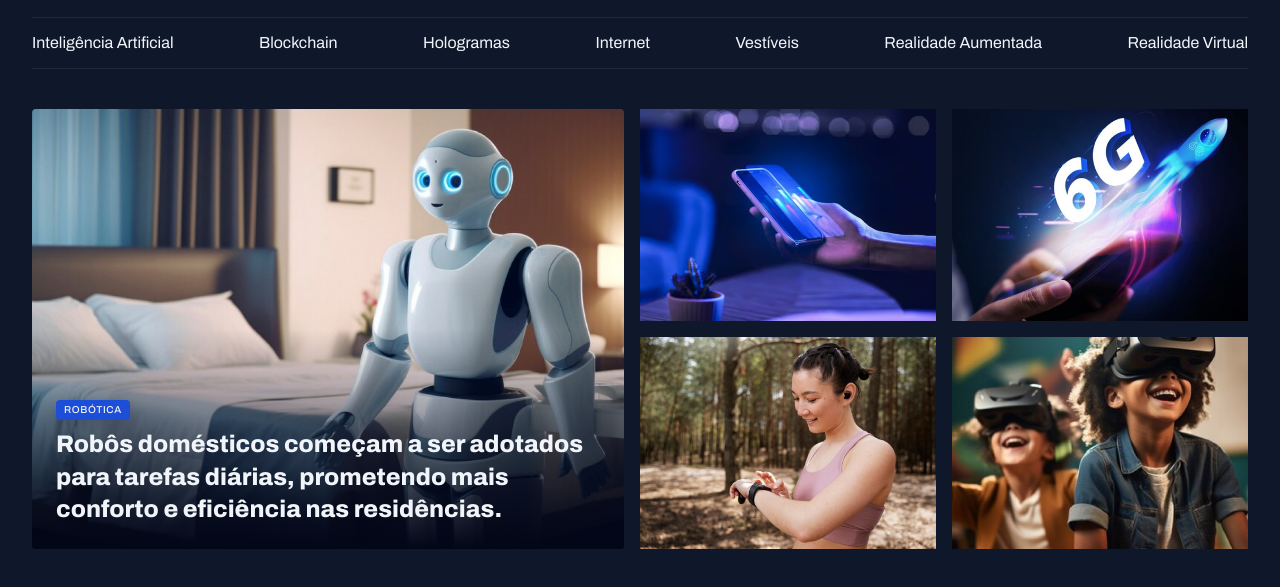
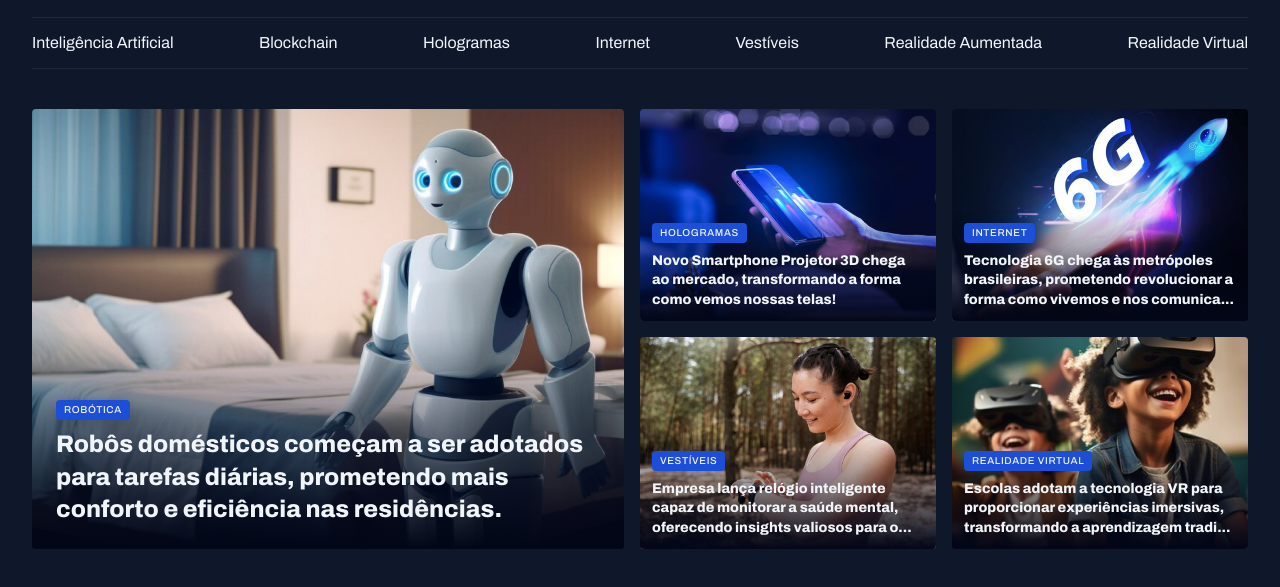
Before and after one commit to cristiano027/portal-de-noticias, a plain HTML site: page index.html in a window 1280 px wide. Shown: the part 55-642 px from the top of the page. Drawn offline with Linux system fonts and the light colour scheme.

Commit message:
finalizando a secao destaques

```diff
--- a/index.html
+++ b/index.html
@@ -57,21 +57,41 @@
       </figure>
 
     <div class="grid grid-cols-2 gap-16">
-      <div>
+      <figure class="card">
         <img src="assets/images/Image 02.png">
-       </div>
 
-       <div>
+        <figcaption>
+          <span class="content-tag">hologramas</span>
+          <h2 class="text-lg">Novo Smartphone Projetor 3D chega ao mercado, transformando a forma como vemos nossas telas!</h2>
+        </figcaption>
+       </figure class="card">
+
+       <figure class="card">
         <img src="assets/images/Image 03.png">
-       </div>
 
-       <div>
+        <figcaption>
+          <span class="content-tag">Internet</span>
+          <h2 class="text-lg">Tecnologia 6G chega às metrópoles brasileiras, prometendo revolucionar a forma como vivemos e nos comunica...</h2>
+        </figcaption>
+       </figure class="card">
+
+       <figure class="card">
         <img src="assets/images/Image 04.png">
-       </div>
 
-       <div>
+        <figcaption>
+          <span class="content-tag">Vestíveis</span>
+          <h2 class="text-lg">Empresa lança relógio inteligente capaz de monitorar a saúde mental, oferecendo insights valiosos para o...</h2>
+        </figcaption>
+       </figure>
+
+       <figure class="card">
         <img src="assets/images/Image 05.png">
-       </div>
+
+        <figcaption>
+          <span class="content-tag">realidade virtual</span>
+          <h2 class="text-lg">Escolas adotam a tecnologia VR para proporcionar experiências imersivas, transformando a aprendizagem tradi...</h2>
+        </figcaption>
+       </figure>
       </div>
 
     </section>
--- a/styles/sections.css
+++ b/styles/sections.css
@@ -27,6 +27,10 @@
     bottom: 0;
     padding: 24px;
 
+    &:has(.text-lg){
+      padding: 12px;
+    }
+
     h2 {
       margin-top: 8px;
     }
```
